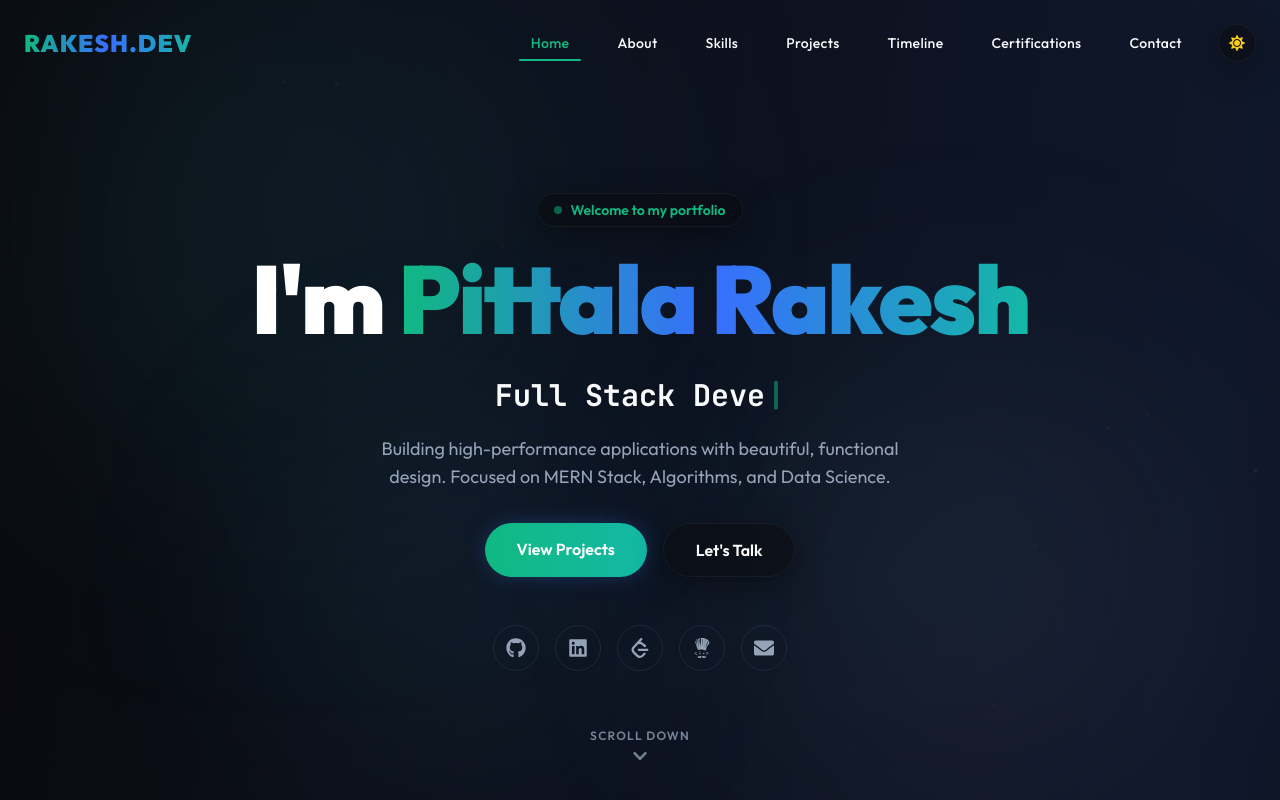
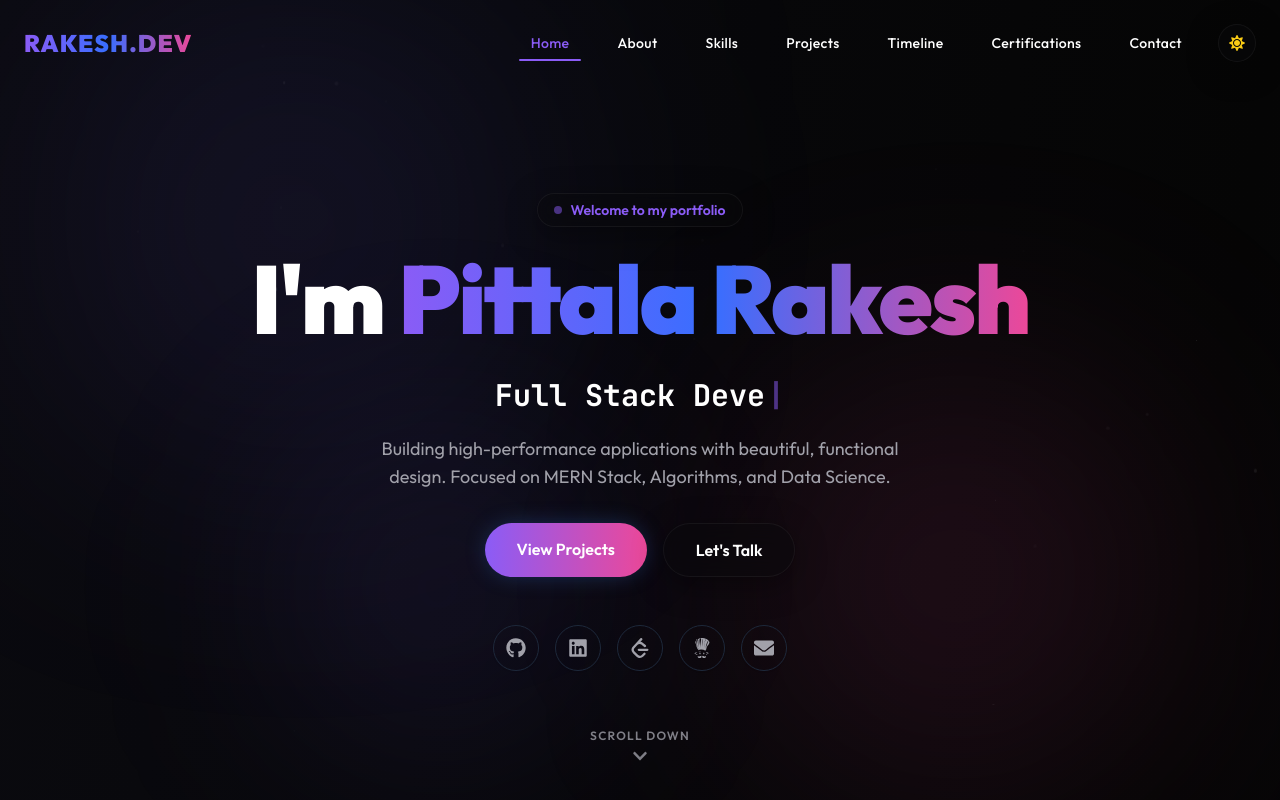
Before and after one commit to Rakesh-2006-r/Rakesh_Portfolio, a React (Vite) app: page / in a window 1280 px wide. Shown: the top 800 px of the page. Built offline with nearby package versions, Linux system fonts and the light colour scheme.

Commit message:
Applied subtle sophisticated dark theme with Pure Deep Dark background and Purple/Magenta accents

```diff
--- a/tailwind.config.js
+++ b/tailwind.config.js
@@ -22,17 +22,17 @@ export default {
           950: '#111b54',
         },
         slate: {
-          300: '#F8FAFC', // Primary Text (Bright White)
-          400: '#94A3B8', // Secondary Text (Slate Text)
-          500: '#94A3B8', // Secondary Text (Slate Text)
-          600: '#475569',
+          300: '#FFFFFF', // Primary Text (Pure White)
+          400: '#A1A1AA', // Secondary Text (Zinc Muted Text)
+          500: '#A1A1AA', // Secondary Text (Zinc Muted Text)
+          600: '#71717A', // Darker Zinc
         },
-        darkBg: '#0F172A', // Deep Slate
+        darkBg: '#050505', // Pure Deep Dark
         lightBg: '#fafafa',
-        darkCard: 'rgba(30, 41, 59, 0.75)', // Slate Container (#1E293B) with glass effect
+        darkCard: 'rgba(255, 255, 255, 0.04)', // Semi-transparent frost
         lightCard: 'rgba(255, 255, 255, 0.65)',
-        accentPurple: '#14B8A6', // Secondary Accent (Teal)
-        accentBlue: '#10B981', // Primary Accent (Emerald Green)
+        accentPurple: '#EC4899', // Secondary Accent (Soft Magenta)
+        accentBlue: '#8B5CF6', // Primary Accent (Vibrant Purple / Violet)
       },
       fontFamily: {
         sans: ['Outfit', 'Inter', 'sans-serif'],
```
